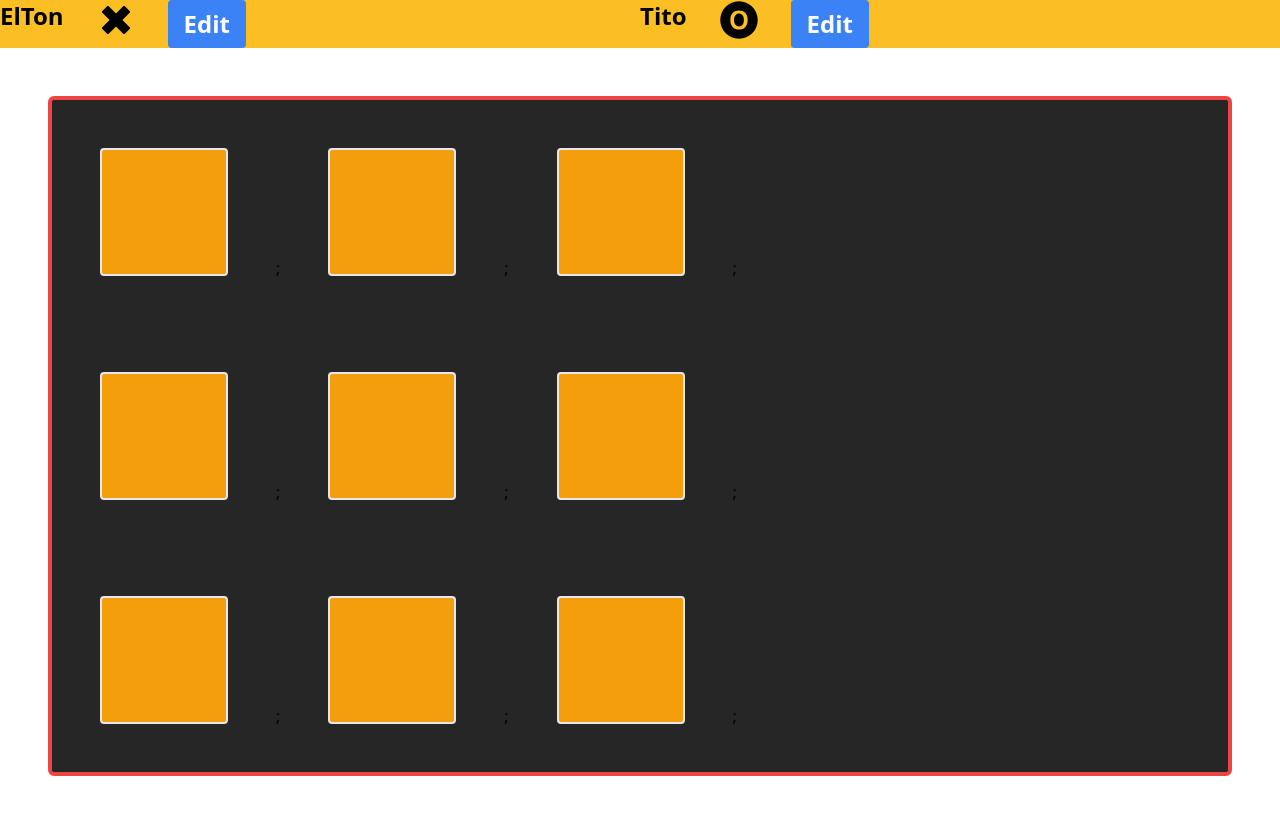
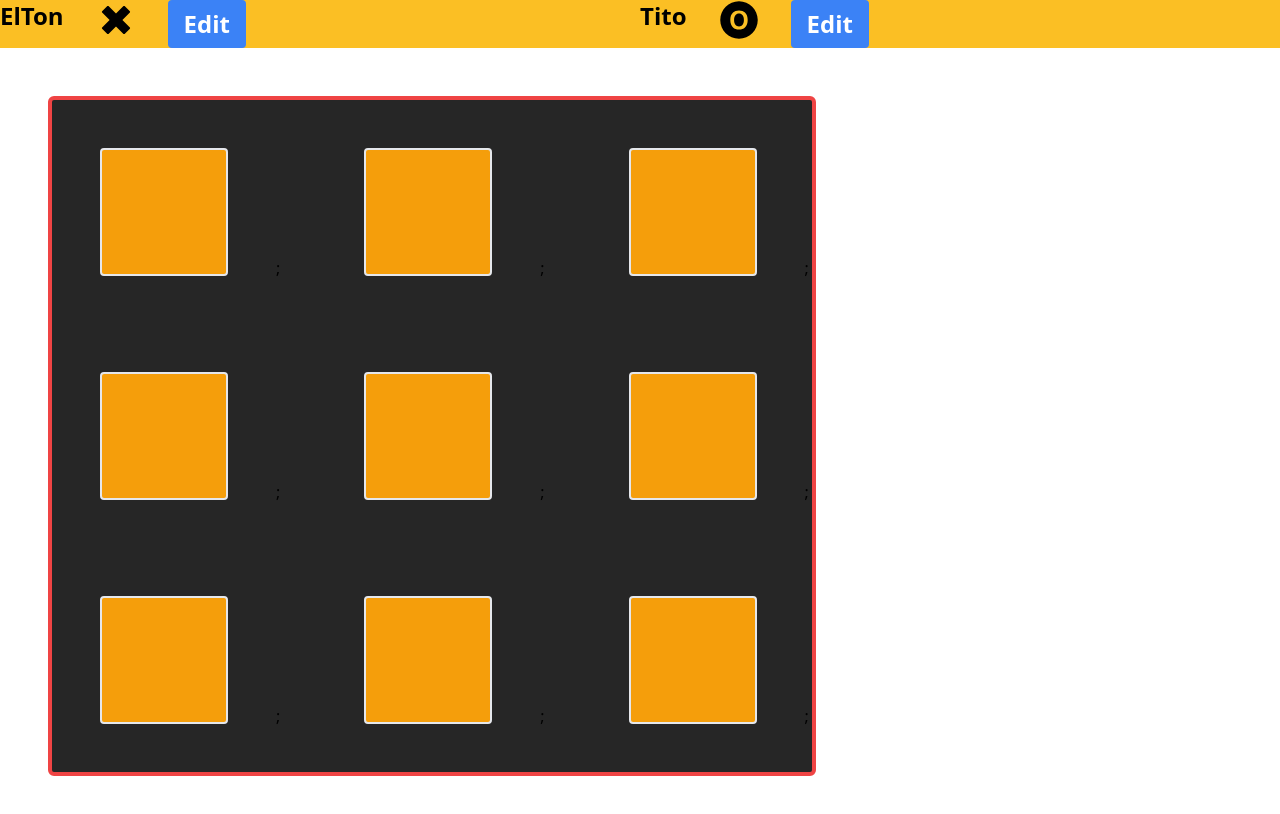
Before and after one commit to fEdGoRv/trainingChallengeGame, a React (Create React App) app: page / in a window 1280 px wide. Shown: the top 814 px of the page. Built offline with nearby package versions, Linux system fonts and the light colour scheme.

Commit message:
gameOver done

```diff
--- a/src/App.js
+++ b/src/App.js
@@ -4,6 +4,7 @@ import Header from './Components/Pure/Header.jsx'
 import { useState } from 'react';
 import Log from './Components/Pure/log.jsx';
 import {WINNING_COMBINATIONS} from './Components/Pure/WINNING_COMBINATIONS.jsx'
+import GameOver from './Components/Pure/GameOver.jsx';
 
 let inicialGameBoard = [
   [
@@ -36,7 +37,7 @@ function App() {
 
   let winner;
 
-  const gameBoard = inicialGameBoard;
+  const gameBoard = [...inicialGameBoard.map(array => [...array])];
     for(const turn of gameTurns){
         let {square, player} = turn;
         const {row, col} = square;
@@ -52,7 +53,12 @@ function App() {
     if(firstSquareSymbol && firstSquareSymbol === secondSquareSymbol && secondSquareSymbol===thirdSquareSymbol){
         winner = firstSquareSymbol;
     }
+  }
 
+  const hasDraw = gameTurns.length === 9 && !winner;
+
+  function reStart(){
+    setGameTurns([]);
   }
 
   function handleSquareSymbol(rowIndex, colIndex) {
@@ -69,9 +75,9 @@ function App() {
 }
 
 return (
-  <div className="App">
+  <div className="text-center static">
     <Header activePlayer={activePlayer} />
-    {winner && <p>You won {winner}!!</p>}
+    {(winner || hasDraw) && <GameOver winner={winner} onRestart={reStart}/>}
     <GameBoard handleSquareSymbol={handleSquareSymbol} board={gameBoard} />
     <Log turns={gameTurns} />
   </div>
--- a/src/Components/Pure/GameBoard.jsx
+++ b/src/Components/Pure/GameBoard.jsx
@@ -8,7 +8,7 @@ export default function GameBoard({handleSquareSymbol, board}) {
     const orangeButton = "bg-amber-500 w-32 h-32 text-white rounded text-xl text-center cursor-pointer font-bold item-center m-12 border-solid border-2"
 
 
-    return <ol className='flex max-w-screen-2xl border-solid border-4 border-red-500 mx-12 my-12 rounded-md bg-neutral-800'>
+    return <ol className='flex flex-auto space-x-9 max-w-screen-md border-solid border-4 border-red-500 mx-12 my-12 rounded-md bg-neutral-800'>
         {board.map((row, rowIndex) => <li key={rowIndex}>
             <ol>
                 {row.map((playerSymbol, colIndex) => <li key={colIndex}><Button className={orangeButton} player={playerSymbol} onClick={() => handleSquareSymbol(rowIndex, colIndex)}>{playerSymbol}</Button>;
--- /dev/null
+++ b/src/Components/Pure/GameOver.jsx
@@ -0,0 +1,10 @@
+import Button from "./Button";
+
+export default function GameOver({winner, onRestart}){
+    return <div className="rounded fixed top-20 left-0 right-0 p-12 text-white text-center w-md bg-neutral-800 border-solid border-2 border-amber-500">
+      <p className="m-12">Game Over!</p>
+      {winner && <p className="m-12 font-bold">{winner} won!</p>}
+      {!winner && <p className="m-12 font-bold">It's a draw!</p>}
+      <p className="m-12"><Button onClick={onRestart}>Restart</Button></p>
+    </div>
+}
--- a/src/Components/Pure/Player.jsx
+++ b/src/Components/Pure/Player.jsx
@@ -13,13 +13,13 @@ export default function Player({ inicialName, symbol, isActive, activePlayer, ..
         setPlayerName(event.target.value);
     }
 
-    const active = "border-solid border-3 text-red rounded border-red-600";
-    const inActive = "align-middle";
+    const active = "border-solid border-3 text-red rounded border-red-600 flex space-x-8";
+    const inActive = "text-center flex space-x-8";
 
     return (
-        <div {...props} className="flex space-x-8 align-middle  w-2/4 bg-amber-400 ">
-            <span className="flex space-x-8 "  >
-                <div className={isActive ? active : inActive}>{player}</div>
+        <div {...props} className="flex space-x-8 w-2/4 bg-amber-400">
+            <span className={isActive ? active : inActive}  >
+                <div>{player}</div>
                 <div>{symbol === 'X' ? <img className="w-10" src={xXx} alt="Icon" /> : <img className="w-10" src={oOo} alt="Icon" />}</div>
             </span>
             <Button onClick={() => setIsEditing((editting) => !editting)} >{buttonLabel}</Button>
```
